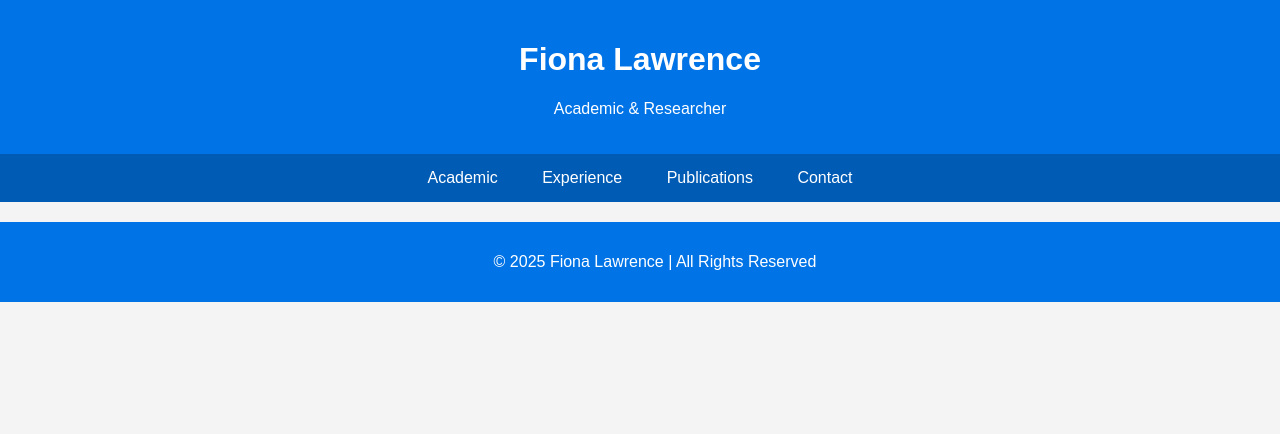
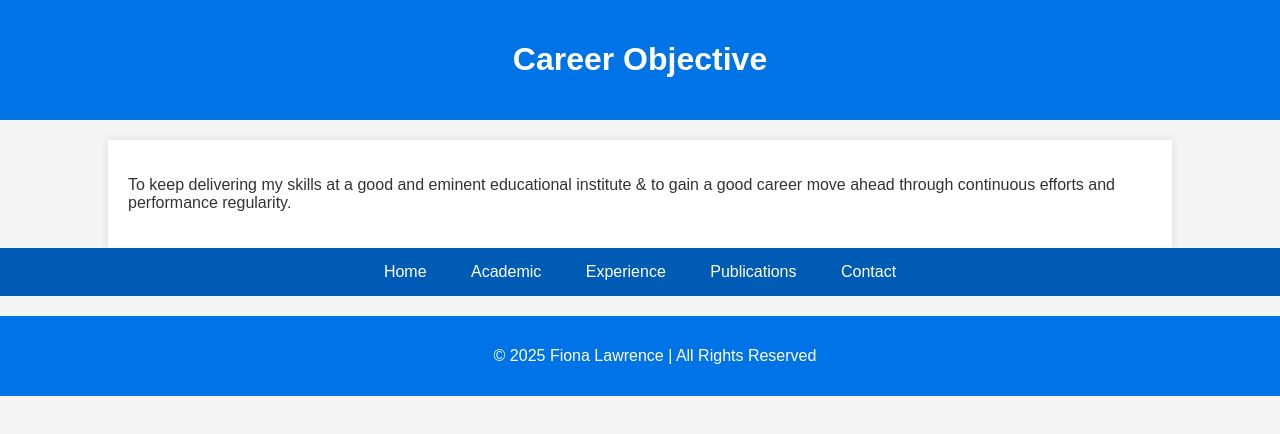
Before and after one commit to FionaLawrence29/FionaLawrence29.github.io, a plain HTML site: page academic.html in a window 1280 px wide. Shown: the top 434 px of the page. Drawn offline with Linux system fonts and the light colour scheme.

Commit message:
Update academic.html

```diff
--- a/academic.html
+++ b/academic.html
@@ -3,17 +3,23 @@
 <head>
     <meta charset="UTF-8">
     <meta name="viewport" content="width=device-width, initial-scale=1.0">
-    <title>Fiona Lawrence - Academic Profile</title>
+    <title>Career Objective - Fiona Lawrence</title>
     <link rel="stylesheet" href="styles.css">
 </head>
 <body>
     <header>
-        <h1>Fiona Lawrence</h1>
-        <p>Academic & Researcher</p>
+        <h1>Career Objective</h1>
     </header>
+
+    <section>
+        <p>
+            To keep delivering my skills at a good and eminent educational institute & to gain a good career move ahead through continuous efforts and performance regularity.
+        </p>
+    </section>
 
     <nav>
         <ul>
+            <li><a href="index.html">Home</a></li>
             <li><a href="academic.html">Academic</a></li>
             <li><a href="experience.html">Experience</a></li>
             <li><a href="publications.html">Publications</a></li>
```
